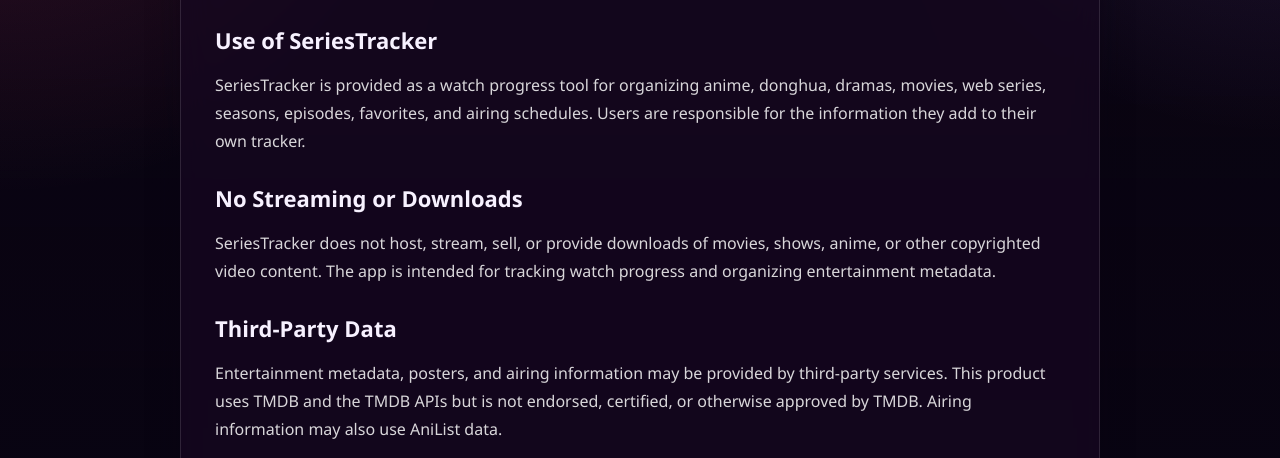
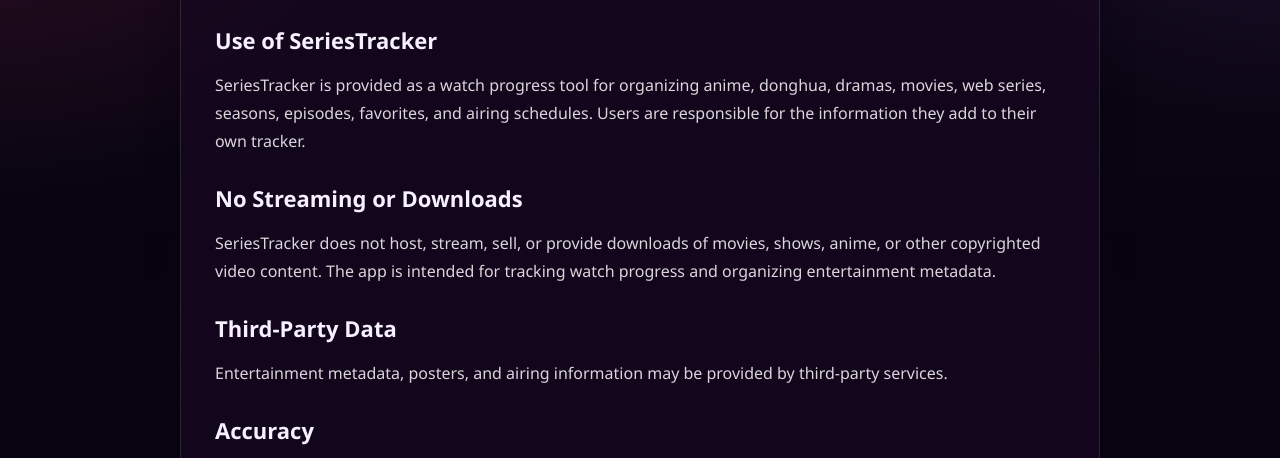
Before and after one commit to Drcoderatservice/seriestracker, a plain HTML site: page terms.html in a window 1280 px wide. Shown: the part 288-746 px from the top of the page. Drawn offline with Linux system fonts and the light colour scheme.

Commit message:
Remove TMDB footer disclaimer

```diff
--- a/terms.html
+++ b/terms.html
@@ -54,9 +54,7 @@
     <h2>Third-Party Data</h2>
     <p>
       Entertainment metadata, posters, and airing information may be provided by
-      third-party services. This product uses TMDB and the TMDB APIs but is not
-      endorsed, certified, or otherwise approved by TMDB. Airing information may
-      also use AniList data.
+      third-party services.
     </p>
 
     <h2>Accuracy</h2>
```
Also changed, not shown: about.html (+0 -2 lines), index.html (+0 -3 lines).
